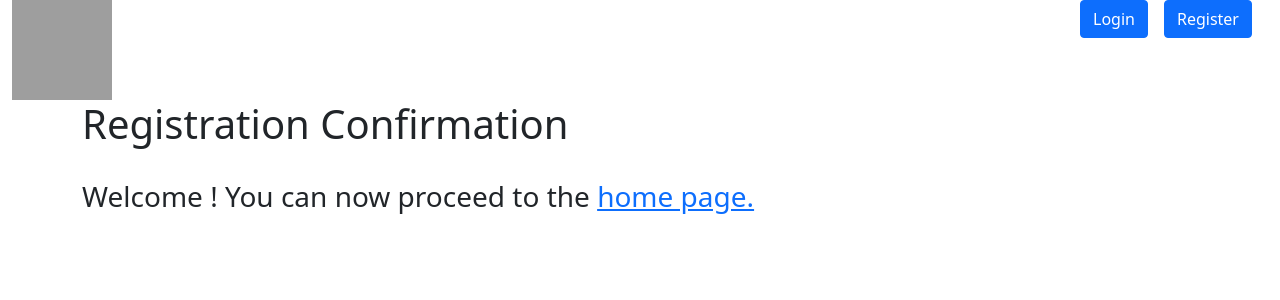
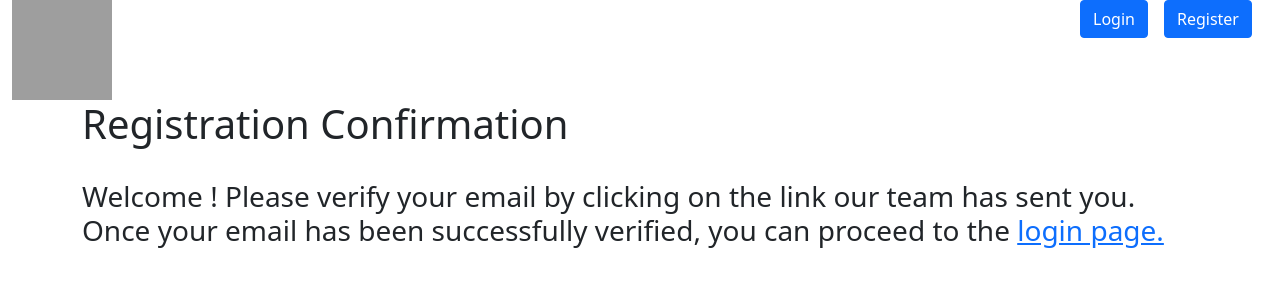
Before and after one commit to ayesh99747/ASSWD-CW1, a CodeIgniter app: page /cw1/index.php/authentication/signUpSuccessView in a window 1280 px wide. Shown: the top 300 px of the page. Run offline with CodeIgniter, Linux system fonts and the light colour scheme; tables that the repository leaves empty or names only in its code hold one stand-in row (values such as "Sample post"); grey boxes are pictures that could not be loaded.

Commit message:
Implemented email verification method.

```diff
--- a/application/controllers/Authentication.php
+++ b/application/controllers/Authentication.php
@@ -37,8 +37,8 @@ class Authentication extends CI_Controller
 	{
 		$this->form_validation->set_rules('firstname', 'First Name', 'trim|required|min_length[3]');
 		$this->form_validation->set_rules('lastname', 'Last Name', 'trim|required|min_length[3]');
-		$this->form_validation->set_rules('username', 'Username', 'trim|required|min_length[3]');
-		$this->form_validation->set_rules('email_address', 'Email Address', 'trim|required|min_length[3]');
+		$this->form_validation->set_rules('username', 'Username', 'trim|required|min_length[3]|is_unique[users.username]');
+		$this->form_validation->set_rules('email_address', 'Email Address', 'trim|required|valid_email|min_length[3]|is_unique[users.email_address]');
 		$this->form_validation->set_rules('password', 'Password', 'trim|required|min_length[3]');
 		$this->form_validation->set_rules('confirm_password', 'Confirm Password', 'trim|required|min_length[3]|matches[password]');
 		if (empty($_FILES['imageUpload']['name'])) {
@@ -60,15 +60,12 @@ class Authentication extends CI_Controller
 			$email_address = $this->input->post('email_address');
 			$password = $this->input->post('password');
 
-			$isUsernameUnique = $this->users->isUsernameUnique($username);
-			if ($isUsernameUnique) {
 			// Uploading User image
 			$config['upload_path'] = './assets/uploads';
 			$config['allowed_types'] = 'gif|jpg|png';
 			$config['max_size'] = '2048';
 			$this->upload->initialize($config);
 
-				$isUploadSuccess = false;
 			if (!$this->upload->do_upload('imageUpload')) {
 				$this->session->set_flashdata('registrationFailMessage', $this->upload->display_errors());
 				log_message('debug', "Registration Failed,  unable to upload file - " . $username);
@@ -94,14 +91,15 @@ class Authentication extends CI_Controller
 					}
 					if ($isGenreAdditionSuccess) {
 						log_message('debug', "Genre Addition Success - " . $username);
-							$user_data = array(
-								'username' => $username,
-								'is_logged_in' => true
-							);
-							// Setting User data in sessions.
-							$this->session->set_userdata($user_data);
+						$sendResult = $this->users->sendVerificationEmail($email_address);
+						if ($sendResult) {
 							$this->session->set_flashdata('registrationSuccessMessage', "You have successfully registered!");
 							redirect('Authentication/signUpSuccessView');
+						} else {
+							log_message('debug', "Error Sending Email" . $email_address);
+						}
+
+
 					}
 				} else {
 					$this->session->set_flashdata('registrationFailMessage', "Sorry, your registration failed!");
@@ -111,14 +109,36 @@ class Authentication extends CI_Controller
 			}
 
 
-			} else {
-				$this->session->set_flashdata('registrationFailMessage', "Sorry, this username already exists!");
-				log_message('debug', "Registration Failed, username exists - " . $username);
-				redirect('Authentication/signUpForm');
+		}
 	}
 
+	public function verifyEmail(){
+		$hash = $this->uri->segment(3);
+		$result = $this->users->verifyEmailAddress($hash);
+		if ($result != null){
+			if ($result){
+				$data = array(
+					'name' => 'Email Verification Success',
+					'main_view' => 'email_verification_view',
+					'isSuccess' => true
+				);
+				$this->load->view('main', $data);
+			} else {
+				$data = array(
+					'name' => 'Email Verification Success',
+					'main_view' => 'email_verification_view',
+					'isSuccess' => false
+				);
+				$this->load->view('main', $data);
+			}
+		}else {
+			$data = array(
+				'name' => 'Email Verification Completed',
+				'main_view' => 'email_verification_view',
+			);
+			$this->load->view('main', $data);
+		}
 
-		}
 	}
 
 	public function login()
@@ -135,15 +155,26 @@ class Authentication extends CI_Controller
 		} else {
 			$username = $this->input->post('username');
 			$password = $this->input->post('password');
+
+			if ($this->users->isEmailAddressVerified($username)) {
 				if ($this->users->authenticateUser($username, $password)) {
 					$this->session->is_logged_in = true;
 					$this->session->username = $username;
 					log_message('debug', "Login Success - " . $username);
-				redirect('User/viewPrivateHomePage/'.$username);
+					redirect('User/viewPrivateHomePage/' . $username);
 				} else {
 					log_message('debug', "Login Fail - " . $username);
 					$data = array(
 						'loginErrors' => "Username or Password does not exist."
+					);
+					$this->session->set_flashdata($data);
+					$this->session->login_error = True;
+					redirect('Authentication/loginForm');
+				}
+			} else {
+				log_message('debug', "Login Fail - " . $username);
+				$data = array(
+					'loginErrors' => "Please verify your email address!"
 				);
 				$this->session->set_flashdata($data);
 				$this->session->login_error = True;
--- a/application/models/Genres.php
+++ b/application/models/Genres.php
@@ -4,12 +4,13 @@ defined('BASEPATH') or exit('No direct script access allowed');
 class Genres extends CI_Model
 {
 
-	function getAllGenres()
+	// The following function is used to get all the genres available and this is used to populate the
+	// dropdown list which is used when searching for users by genre.
+	public function getAllGenres()
 	{
 		$results = $this->db->get('genres');
 		return $results->result_array();
 	}
 
 
-
 }
--- a/application/models/Users.php
+++ b/application/models/Users.php
@@ -17,6 +17,68 @@ class Users extends CI_Model
 		);
 
 		if ($this->db->insert('users', $dataArray)) {
+			return true;
+		} else {
+			return false;
+		}
+	}
+
+	function sendVerificationEmail($userEmail)
+	{
+		$fromEmail = 'madara.2018072@iit.ac.lk';
+		$emailSubject = 'Verify Your Email Address';
+		$emailMessage = 'Dear User,
+					<br /><br />
+					Please click on the below activation link to verify your email address.
+					<br /><br />
+					https://w1714881.users.ecs.westminster.ac.uk/cw1/index.php/Authentication/verifyEmail/' . md5($userEmail) . '
+					<br /><br /><br />
+					Thanks,<br />
+					Treble Team';
+
+		// Email Configuration Settings
+		$config['protocol'] = 'smtp';
+		$config['smtp_host'] = 'smtp-relay.sendinblue.com'; //smtp host name
+		$config['smtp_port'] = '587'; //smtp port number
+		$config['smtp_user'] = $fromEmail;
+		$config['smtp_pass'] = 'vtJjN3MD5CH2K18F';
+		$config['mailtype'] = 'html';
+		$config['charset'] = 'iso-8859-1';
+		$config['wordwrap'] = TRUE;
+		$config['newline'] = "\r\n";
+		$this->email->initialize($config);
+
+		$this->email->from($fromEmail, 'Treble Team');
+		$this->email->to($userEmail);
+		$this->email->subject($emailSubject);
+		$this->email->message($emailMessage);
+		return $this->email->send();
+	}
+
+
+	public function verifyEmailAddress($key)
+	{
+		$this->db->select('verification_status');
+		$this->db->where('md5(email_address)', $key);
+		$result = $this->db->get('users');
+		if ($result->first_row()->verification_status == "0") {
+			$data = array('verification_status' => 1);
+			if ($this->db->update('users', $data)) {
+				return true;
+			} else {
+				return false;
+			}
+		} else {
+			return null;
+		}
+	}
+
+	public function isEmailAddressVerified($username)
+	{
+		$this->db->select('verification_status');
+		$this->db->where('username', $username);
+		$result = $this->db->get('users');
+		if ($result->first_row()->verification_status == "1") {
 			return true;
 		} else {
 			return false;
--- a/application/views/home_view.php
+++ b/application/views/home_view.php
@@ -3,3 +3,4 @@ defined('BASEPATH') or exit('No direct script access allowed');
 ?>
 <title>Home Page</title>
 <h1>Success!</h1>
+<!--TODO: Make the landing page-->
--- a/application/views/signup_success_view.php
+++ b/application/views/signup_success_view.php
@@ -8,9 +8,9 @@ defined('BASEPATH') or exit('No direct script access allowed');
 <?php if ($this->session->flashdata('registrationSuccessMessage') !== null): ?>
 	<div class="alert alert-success">
 		<?php echo $this->session->flashdata('registrationSuccessMessage'); ?>
-		<?php unset($_SESSION['registrationSuccessMessage']); ?>
 	</div>
 <?php endif; ?>
 
-<p class="h3">Welcome <?php echo $name ?> ! You can now proceed to the <a
-			href="<?php echo base_url() ?>index.php/User/viewPrivateHomePage/">home page.</a></p><br>
+<p class="h3">Welcome <?php echo $name ?> ! Please verify your email by clicking on the link our team has sent you.
+			Once your email has been successfully verified, you can proceed to the <a
+			href="<?php echo base_url() ?>index.php/Authentication/loginForm/">login page.</a></p><br>
```
Also changed, not shown: application/views/email_verification_view.php (added, +27 -0 lines), application/views/signup_view.php (+7 -7 lines), assets/uploads/profilepic_-_asd1.jpg (added), assets/uploads/profilepic_-_asd9.jpg (added). Lines whose indentation alone changed are shown as unchanged.
